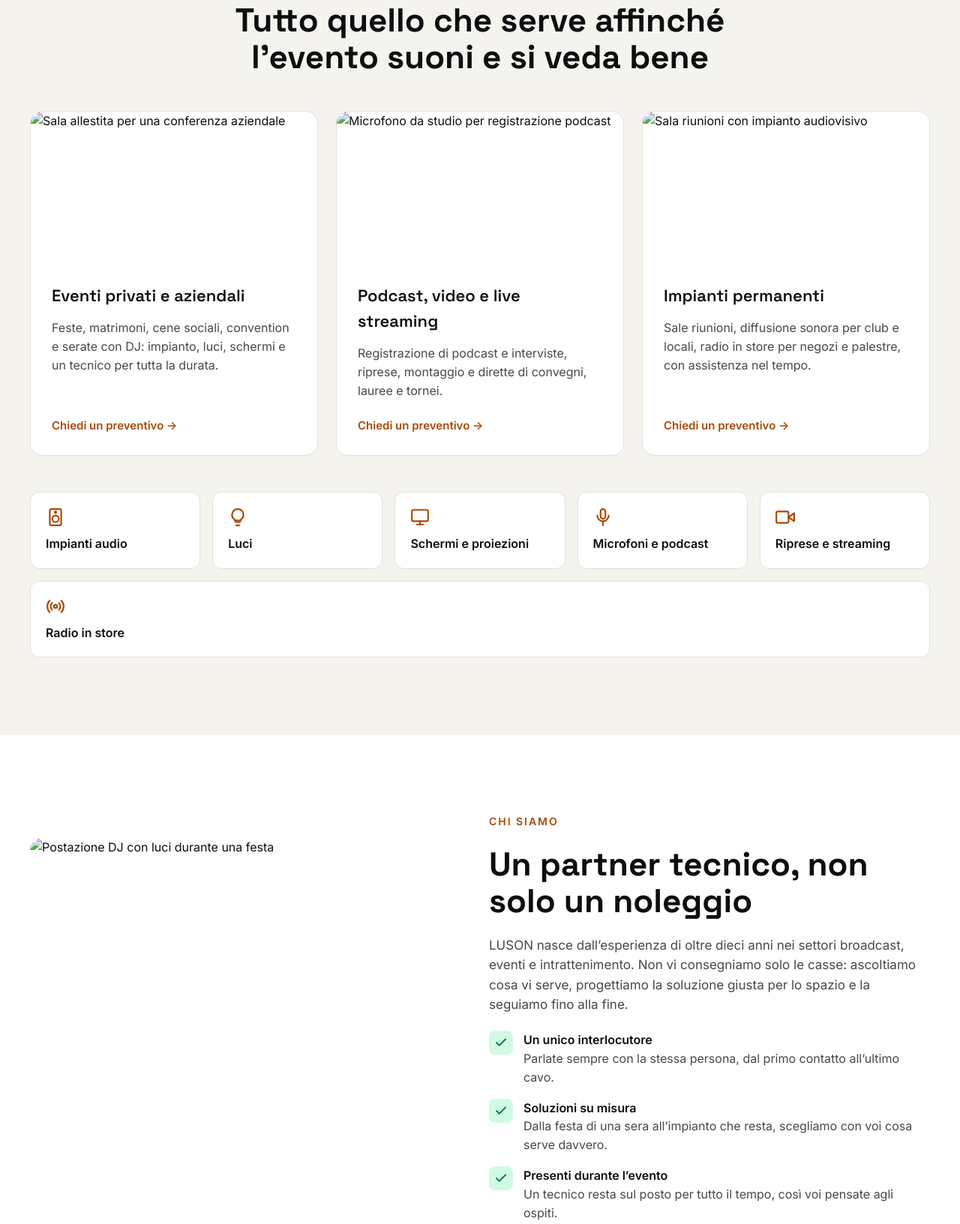
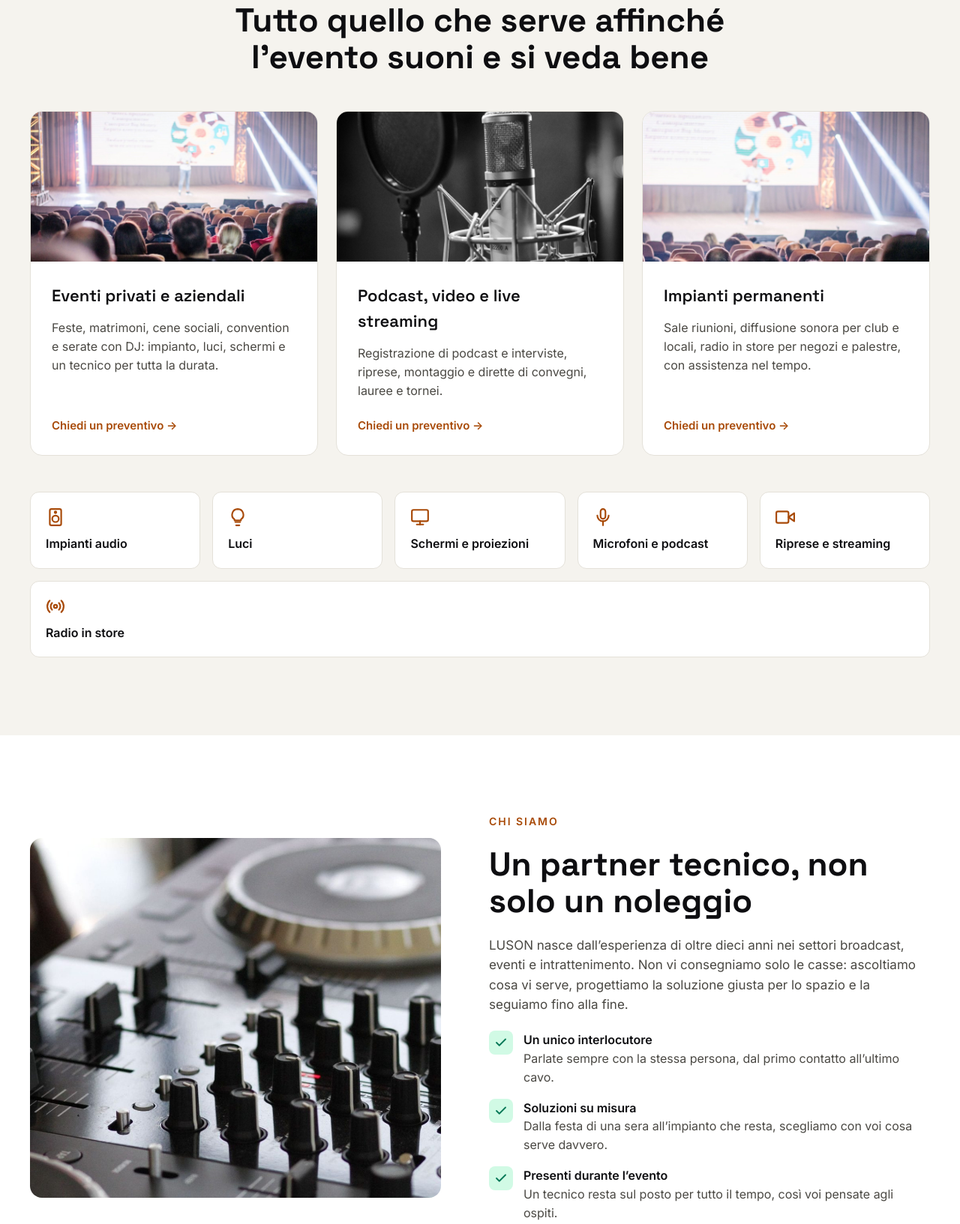
Before and after one commit to infolusonstudio-ship-it/lusonstudio, a plain HTML site: page index.html in a window 1280 px wide. Shown: the part 924-2557 px from the top of the page at 75% size. Drawn offline with Linux system fonts and the light colour scheme.

Commit message:
Add files via upload

```diff
--- a/index.html
+++ b/index.html
@@ -79,7 +79,7 @@ summary::-webkit-details-marker{display:none}
 <div style="display: flex; flex-wrap: wrap; gap: 24px">
 
 <article style="flex: 1 1 320px; min-width: 0; background: #FFFFFF; border: 1px solid #E4E1D9; border-radius: 16px; overflow: hidden; display: flex; flex-direction: column">
-<img src="media/eventi.jpg" alt="Sala allestita per una conferenza aziendale" style="display: block; width: 100%; height: 200px; object-fit: cover">
+<img src="eventi.jpg" alt="Sala allestita per una conferenza aziendale" style="display: block; width: 100%; height: 200px; object-fit: cover">
 <div style="padding: 28px; display: flex; flex-direction: column; gap: 14px; flex-grow: 1">
 <h3 style="margin: 0; font-family: 'Space Grotesk', Inter, sans-serif; font-size: 22px; font-weight: 600">Eventi privati e aziendali</h3>
 <p style="margin: 0; color: #4A4843; font-size: 16px">Feste, matrimoni, cene sociali, convention e serate con DJ: impianto, luci, schermi e un tecnico per tutta la durata.</p>
@@ -88,7 +88,7 @@ summary::-webkit-details-marker{display:none}
 </article>
 
 <article style="flex: 1 1 320px; min-width: 0; background: #FFFFFF; border: 1px solid #E4E1D9; border-radius: 16px; overflow: hidden; display: flex; flex-direction: column">
-<img src="media/podcast.jpg" alt="Microfono da studio per registrazione podcast" style="display: block; width: 100%; height: 200px; object-fit: cover">
+<img src="podcast.jpg" alt="Microfono da studio per registrazione podcast" style="display: block; width: 100%; height: 200px; object-fit: cover">
 <div style="padding: 28px; display: flex; flex-direction: column; gap: 14px; flex-grow: 1">
 <h3 style="margin: 0; font-family: 'Space Grotesk', Inter, sans-serif; font-size: 22px; font-weight: 600">Podcast, video e live streaming</h3>
 <p style="margin: 0; color: #4A4843; font-size: 16px">Registrazione di podcast e interviste, riprese, montaggio e dirette di convegni, lauree e tornei.</p>
@@ -97,7 +97,7 @@ summary::-webkit-details-marker{display:none}
 </article>
 
 <article style="flex: 1 1 320px; min-width: 0; background: #FFFFFF; border: 1px solid #E4E1D9; border-radius: 16px; overflow: hidden; display: flex; flex-direction: column">
-<img src="media/impianti.jpg" alt="Sala riunioni con impianto audiovisivo" style="display: block; width: 100%; height: 200px; object-fit: cover">
+<img src="impianti.jpg" alt="Sala riunioni con impianto audiovisivo" style="display: block; width: 100%; height: 200px; object-fit: cover">
 <div style="padding: 28px; display: flex; flex-direction: column; gap: 14px; flex-grow: 1">
 <h3 style="margin: 0; font-family: 'Space Grotesk', Inter, sans-serif; font-size: 22px; font-weight: 600">Impianti permanenti</h3>
 <p style="margin: 0; color: #4A4843; font-size: 16px">Sale riunioni, diffusione sonora per club e locali, radio in store per negozi e palestre, con assistenza nel tempo.</p>
@@ -139,7 +139,7 @@ summary::-webkit-details-marker{display:none}
 <section id="chi-siamo" style="background: #FFFFFF">
 <div style="max-width: 1200px; margin: 0 auto; padding: 104px 24px; display: flex; flex-wrap: wrap; align-items: center; gap: 64px">
 <div style="flex: 1 1 420px; min-width: 0">
-<img src="media/chi-siamo.jpg" alt="Postazione DJ con luci durante una festa" style="display: block; width: 100%; height: 480px; object-fit: cover; border-radius: 16px">
+<img src="chi-siamo.jpg" alt="Postazione DJ con luci durante una festa" style="display: block; width: 100%; height: 480px; object-fit: cover; border-radius: 16px">
 </div>
 <div style="flex: 1 1 460px; min-width: 0; display: flex; flex-direction: column; gap: 22px">
 <p style="margin: 0; font-size: 14px; font-weight: 600; letter-spacing: 0.14em; text-transform: uppercase; color: #A84A08">Chi siamo</p>
@@ -197,11 +197,11 @@ summary::-webkit-details-marker{display:none}
 </div>
 <div style="display: flex; flex-wrap: wrap; gap: 16px">
 <figure style="flex: 0 1 200px; min-width: 140px; margin: 0; display: flex; flex-direction: column; gap: 8px">
-<video src="media/villa-york-video.mp4" poster="media/villa-york-video-poster.jpg" controls="" playsinline="" preload="metadata" aria-label="Video della festa a bordo piscina a Villa York" style="display: block; width: 100%; height: 140px; object-fit: cover; border-radius: 10px; background: #0E0E11"></video>
+<video src="villa-york-video.mp4" poster="villa-york-video-poster.jpg" controls="" playsinline="" preload="metadata" aria-label="Video della festa a bordo piscina a Villa York" style="display: block; width: 100%; height: 140px; object-fit: cover; border-radius: 10px; background: #0E0E11"></video>
 <figcaption style="font-size: 13px; color: #4A4843">La festa a bordo piscina</figcaption>
 </figure>
 <figure style="flex: 0 1 200px; min-width: 140px; margin: 0; display: flex; flex-direction: column; gap: 8px">
-<img src="media/villa-york-luci-1.jpg" alt="Pianta illuminata dal basso nel giardino di Villa York" style="display: block; width: 100%; height: 140px; object-fit: cover; border-radius: 10px">
+<img src="villa-york-luci-1.jpg" alt="Pianta illuminata dal basso nel giardino di Villa York" style="display: block; width: 100%; height: 140px; object-fit: cover; border-radius: 10px">
 <figcaption style="font-size: 13px; color: #4A4843">Luci scenografiche nel giardino</figcaption>
 </figure>
 </div>
```
